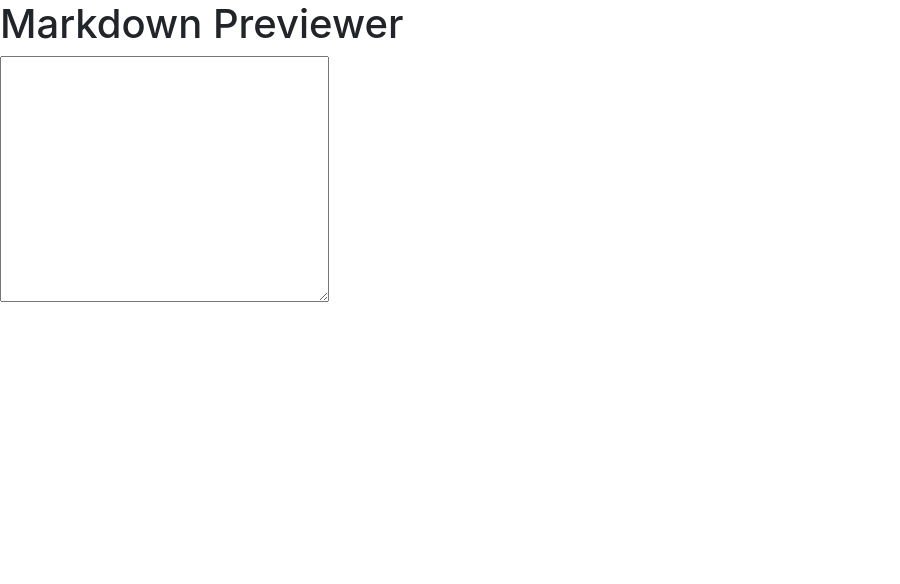
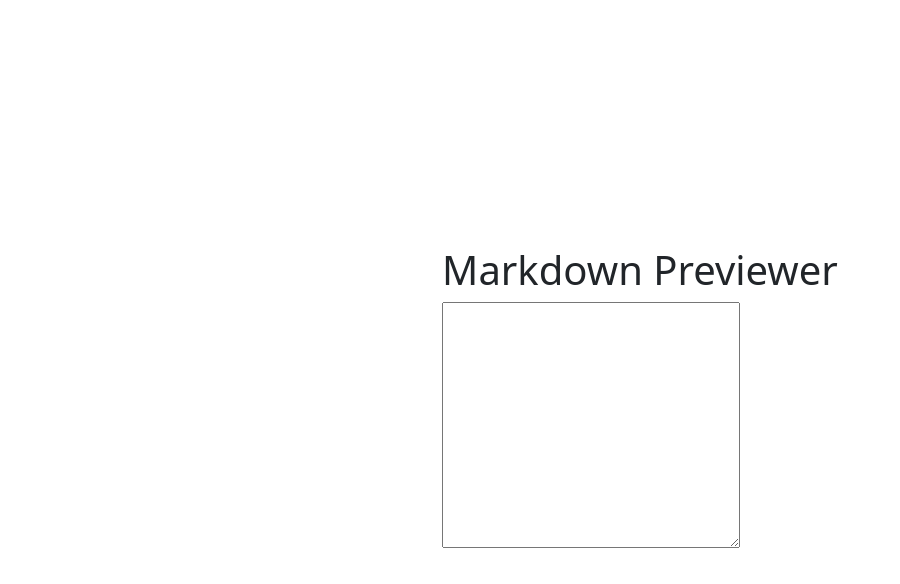
Before and after one commit to Ax-cd/markdown-previewer, a React (Create React App) app: page / in a window 1280 px wide. Shown: the top 584 px of the page, without its empty margins (0-900 px from the left). Built offline with nearby package versions, Linux system fonts and the light colour scheme.

Commit message:
style body

```diff
--- a/src/index.css
+++ b/src/index.css
@@ -1,13 +1,9 @@
 body {
+  box-sizing: border-box;
+  padding: 0;
   margin: 0;
-  font-family: -apple-system, BlinkMacSystemFont, 'Segoe UI', 'Roboto', 'Oxygen',
-    'Ubuntu', 'Cantarell', 'Fira Sans', 'Droid Sans', 'Helvetica Neue',
-    sans-serif;
-  -webkit-font-smoothing: antialiased;
-  -moz-osx-font-smoothing: grayscale;
+  display: flex;
+  align-items: center;
+  justify-content: center;
+  min-height: 100vh;
 }
-
-code {
-  font-family: source-code-pro, Menlo, Monaco, Consolas, 'Courier New',
-    monospace;
-}
```
